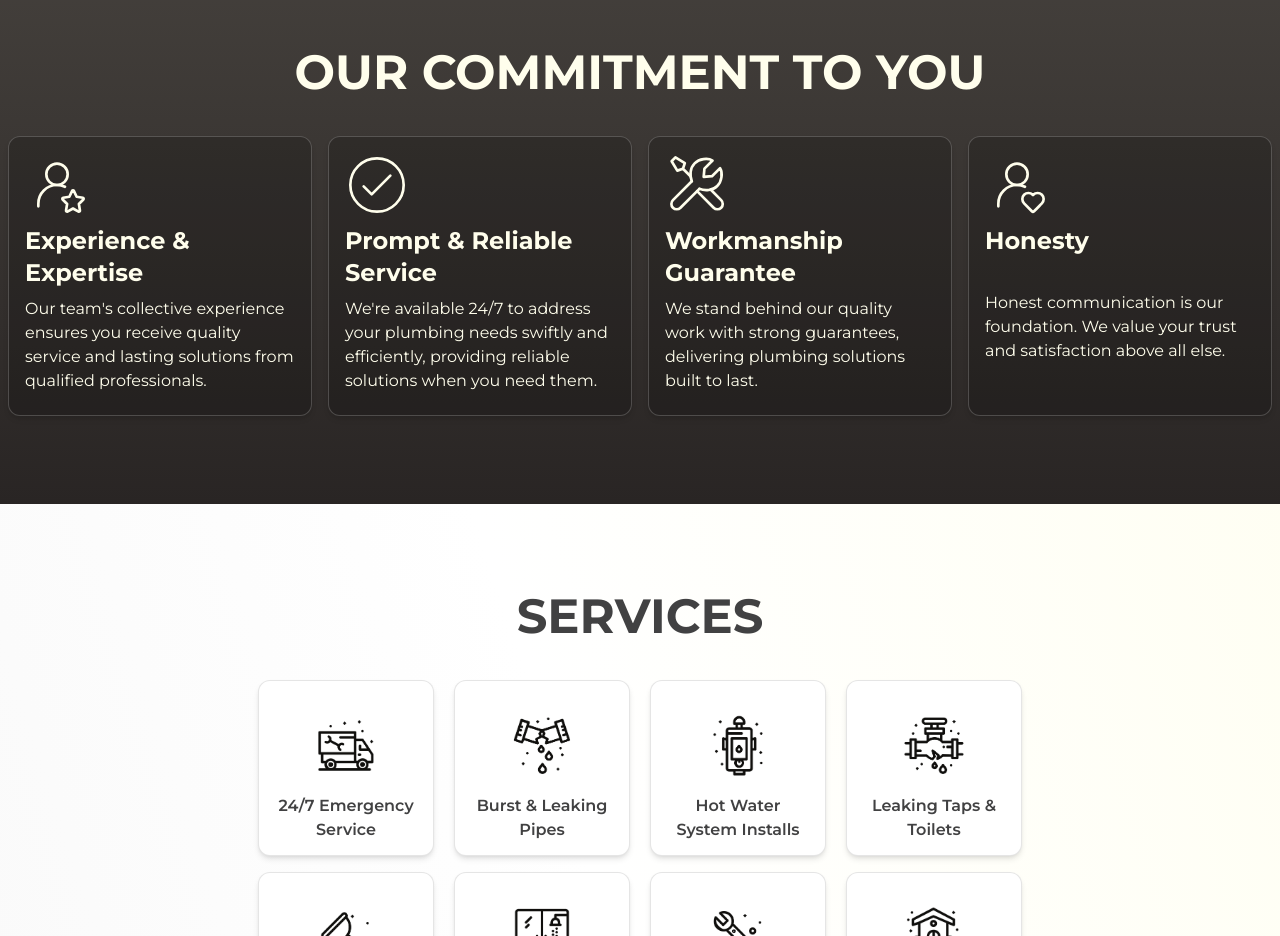
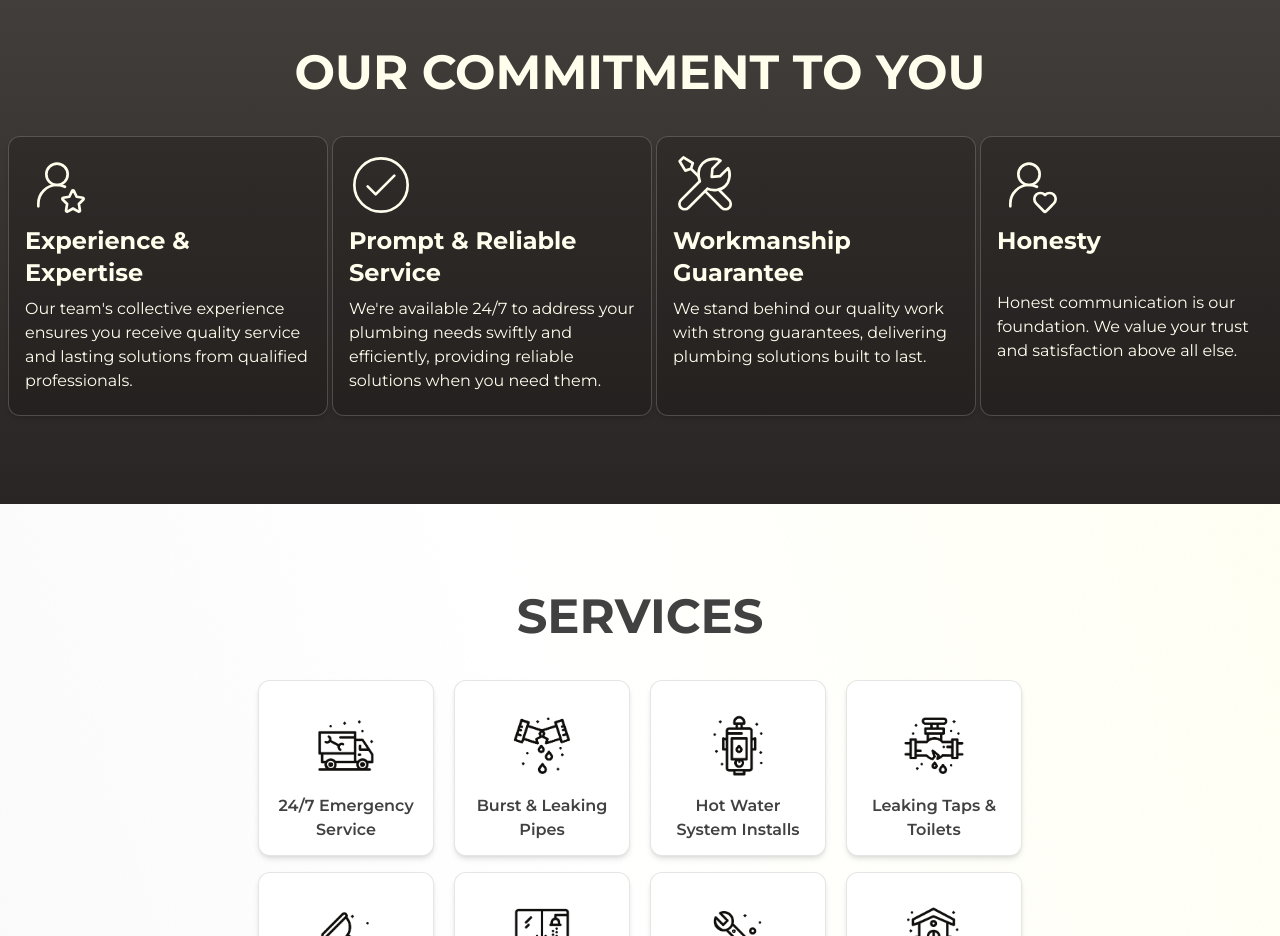
Before and after one commit to mudcrabmorley/waide-plumbing, a website: page index.html in a window 1280 px wide. Shown: the part 940-1876 px from the top of the page. Drawn offline with nearby package versions, Linux system fonts and the light colour scheme; a script that the page names is missing.

Commit message:
grid changes

```diff
--- a/index.html
+++ b/index.html
@@ -116,8 +116,7 @@
         <div class="spacer"></div>
 
         <!-- COMMIT ITEMS CONTAINER -->
-        <div
-            class="flex flex-col mx-auto max-w-7xl space-y-8 items-center lg:flex-row lg:space-y-0 lg:space-x-4 lg:justify-evenly md:max-w-md lg:max-w-7xl">
+        <div class="grid grid-cols-1 md:grid-cols-2 lg:grid-cols-4 gap-8 mx-auto max-w-2xl lg:max-w-7xl">
             <!-- ITEM 1 -->
             <div class="commit-item-container">
                 <div class="icon-heading-container">
@@ -219,7 +218,7 @@
         <div class="spacer"></div>
         <h2 class="heading">SERVICES</h2>
         <div class="spacer"></div>
-        <div class="grid grid-cols-2 gap-4 mx-auto max-w-sm lg:max-w-3xl items-center lg:grid-cols-4">
+        <div class="grid grid-cols-2 gap-4 mx-auto max-w-sm md:max-w-3xl items-center md:grid-cols-4">
             <!-- ITEM 1 -->
             <div class="services-item-container">
                 <img class="rounded-t-xl w-24 mx-auto" src="./img/plumbing-icons/emergency.png"
--- a/input.css
+++ b/input.css
@@ -57,7 +57,7 @@ li {
 }
 
 .commit-item-container {
-  @apply card p-4 rounded-xl shadow-md flex flex-col pb-4 space-y-2 w-[320px] h-[280px] border border-gray-50/20;
+  @apply card p-4 rounded-xl shadow-md flex flex-col pb-4 space-y-2 w-[320px] h-[280px] border border-gray-50/20 mx-auto;
 }
 
 .icon-heading-container {
```
Also changed, not shown: css/style.css.
